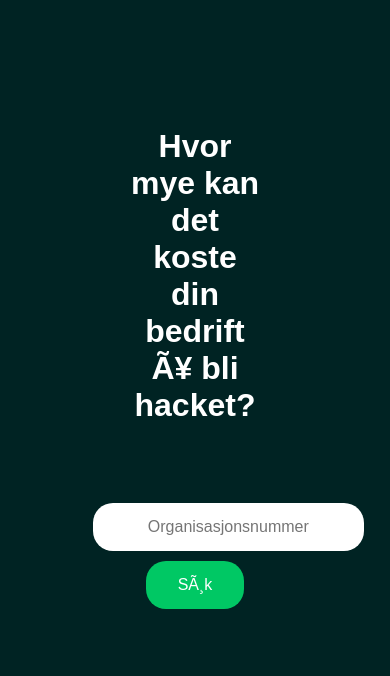
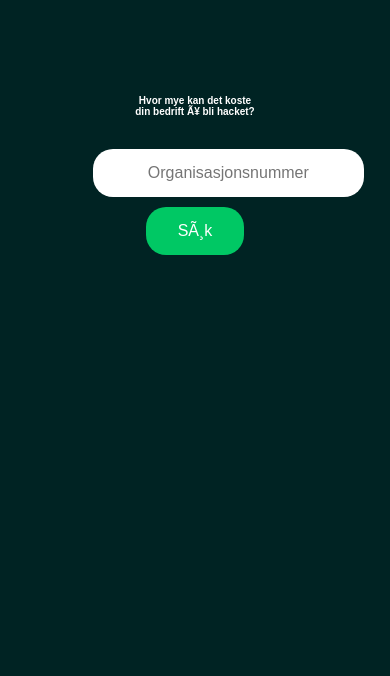
Before and after one commit to palskogen88/hacktulator, a plain HTML site: page index.html in a window 390 px wide. Drawn offline with Linux system fonts and the light colour scheme.

Commit message:
Update style.css

```diff
--- a/style.css
+++ b/style.css
@@ -1,3 +1,15 @@
+@media only screen and (max-width: 800px) {
+  #main {
+    width:100%;
+  }
+  h1 {
+    font-size: 10px;
+  }
+  html {
+    align-items: center;
+  }
+}
+
 html {
   background-color: #002323;
   color: #FFF;
```
